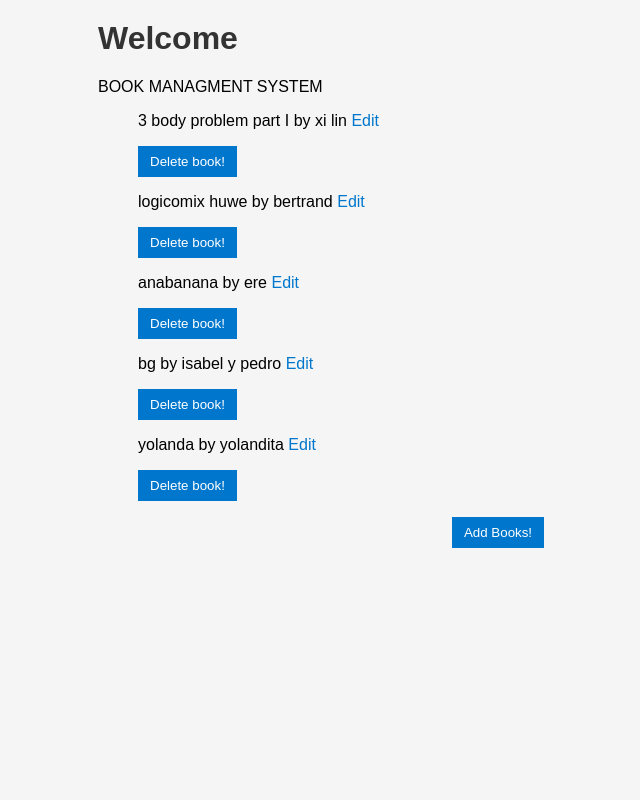
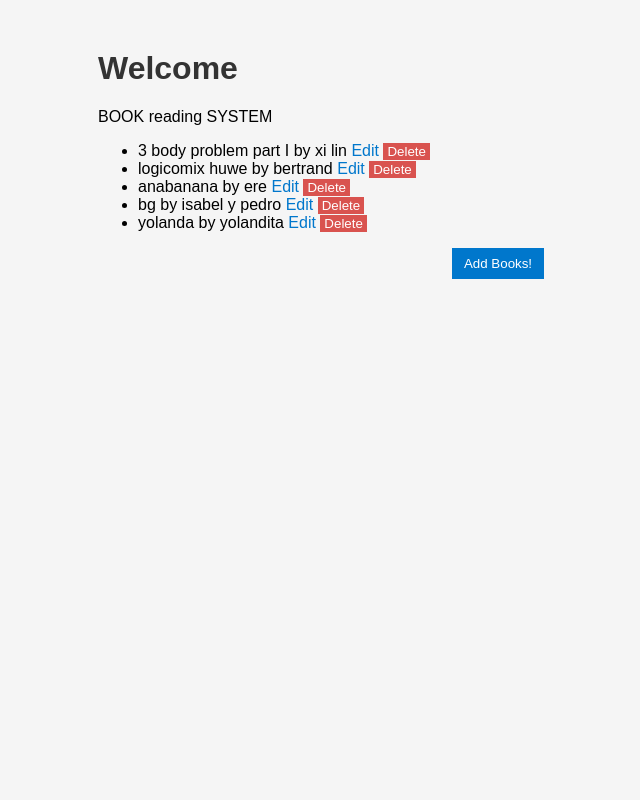
Before and after one commit to Elinada/my_web, a Flask app: page / in a window 1280 px wide. Shown: the whole page, without its empty margins (142-782 px from the left). Run offline with Flask 3, Linux system fonts and the light colour scheme; data comes from the database, SQL or seed files in the repository.

```diff
--- a/p1.py
+++ b/p1.py
@@ -58,6 +58,8 @@ def delete_book(id):
     return redirect(url_for('home'))
 
 if __name__ == "__main__":
-    app.run(debug=True)
+    #app.run(debug=True)
+    #for ducker the next line is used
+    app.run(host="0.0.0.0", port=5000, debug=True)
     # for runing the app in production, use a WSGI server like Gunicorn or uWSGI instead of the built-in Flask server.
     #app.run()
--- a/static/style.css
+++ b/static/style.css
@@ -2,7 +2,7 @@ body {
     font-family: Arial, sans-serif;
     max-width: 800px;
     margin: auto;
-    padding: 20px;
+    padding: 50px;
     background-color: #f5f5f5;
 }
 
@@ -45,6 +45,15 @@ button {
     margin: 0 auto;
 }
 
+.delete-btn {
+    background-color: #d9534f;
+    color: white;
+    border: none;
+    padding: 1px 4px;
+    cursor: pointer;
+}
+
+
 button:hover {
     background-color: #005fa3;
 }
--- a/templates/index.html
+++ b/templates/index.html
@@ -5,24 +5,25 @@
 </head>
 
 <h1>Welcome</h1>
-<p>BOOK MANAGMENT SYSTEM</p>
+<p>BOOK reading SYSTEM</p>
 
 <ul>
     {% for boo in books %}
-        <p> {{ boo[1] }} by {{boo[2]}}
+        <li> {{ boo[1] }} by {{boo[2]}}
             <a href="{{ url_for('edit_book', id=boo[0]) }}">
                 Edit
             </a>
 
-            <form action="{{ url_for('delete_book', id=boo[0]) }}" method="post" style="display:inline;">
+            <form action="{{ url_for('delete_book', id=boo[0]) }}" method="post"
+             style="display:inline;">
                 <button
+                    class="delete-btn"
                     type="submit"
-                    #
                     onclick = "return confirm('Delete the book {{boo[1]}} by {{boo[2]}} ?')">
-                    Delete book!
+                    Delete
                 </button>
             </form>
-        </p>
+        </li>
     {% endfor %}
 </ul>
 
```
Also changed, not shown: README.md (added), 2 other files.
